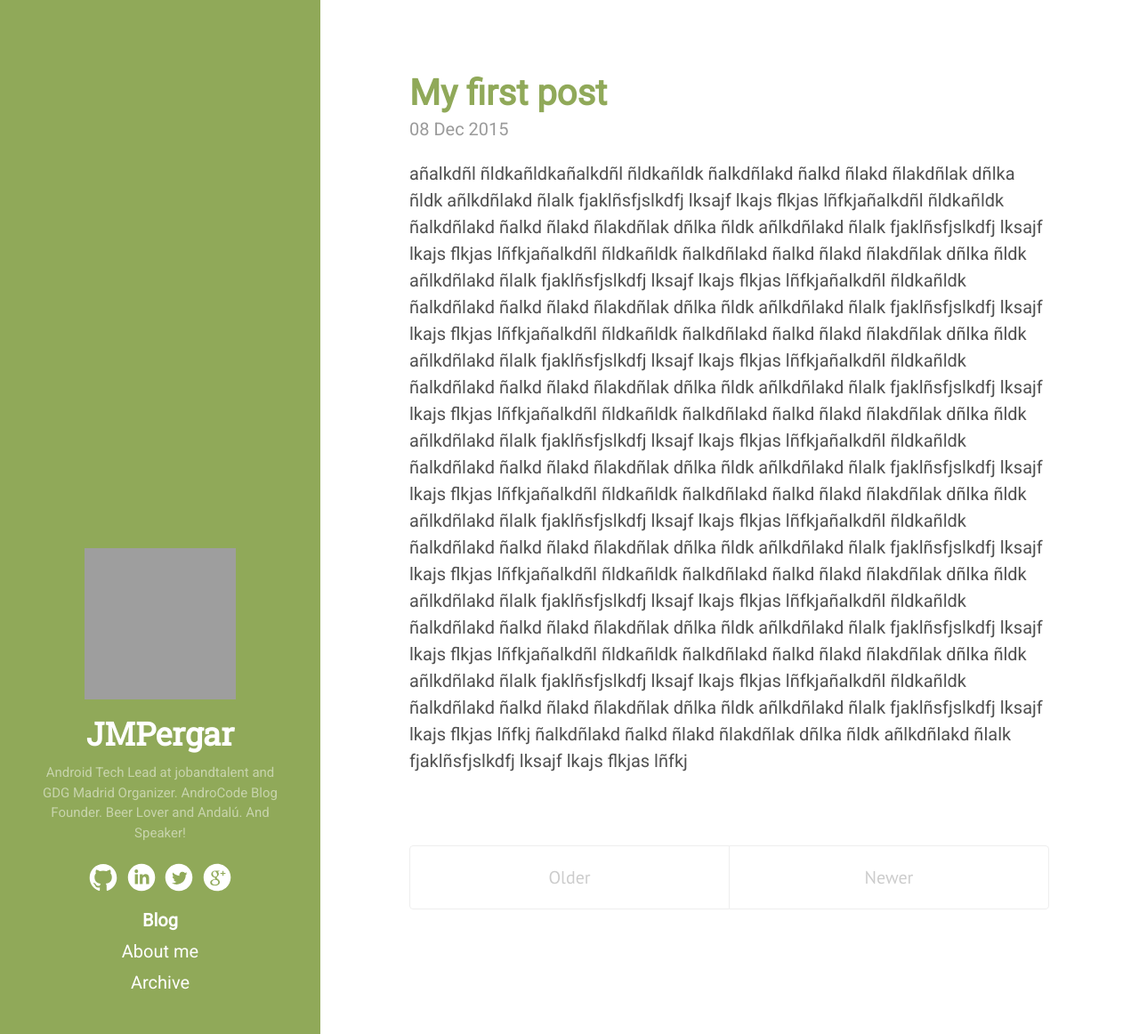
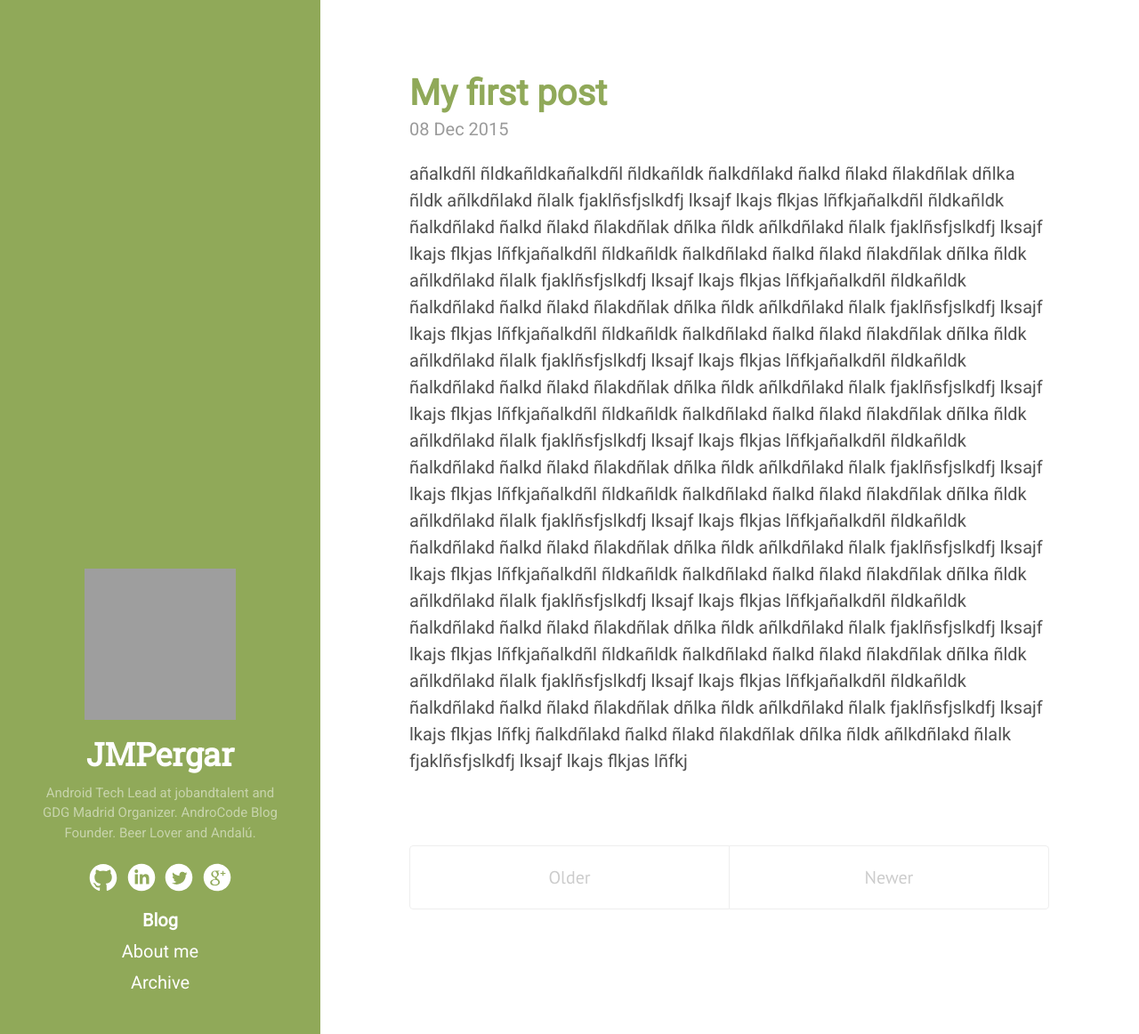
Before and after one commit to JMPergar/jmpergar.github.io, a Jekyll site: the page built from index.html, in a window 1280 px wide and 1162 px high. Shown: the whole window at 89% size. Built offline with Jekyll 4.4.1, drawn with Linux system fonts in a browser that asks for light colours; Markdown is read by kramdown in place of the engine named in the settings; the list of posts is cut into pages by our own code; grey boxes are pictures that could not be loaded.

Commit message:
Change description

```diff
--- a/_config.yml
+++ b/_config.yml
@@ -9,7 +9,7 @@ relative_permalinks: true
 # Setup
 title:            JMPergar
 tagline:          'Android Tech Lead'
-description:      'Android Tech Lead at jobandtalent and GDG Madrid Organizer. AndroCode Blog Founder. Beer Lover and Andalú. And Speaker!'
+description:      'Android Tech Lead at jobandtalent and GDG Madrid Organizer. AndroCode Blog Founder. Beer Lover and Andalú.'
 url:              http://jmpergar.com
 baseurl:          /
 
```
